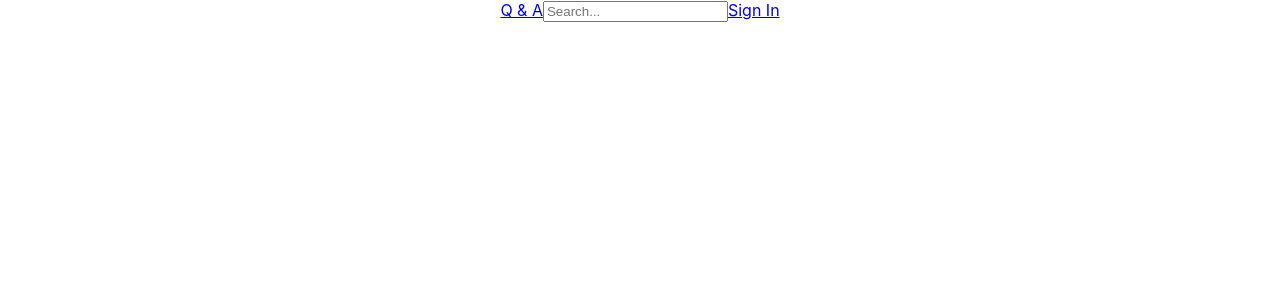
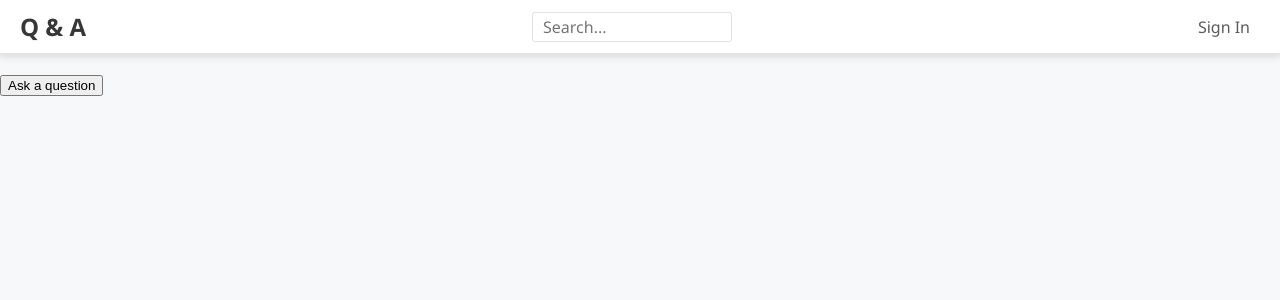
Before and after one commit to sanchezman18/frontend, a React (Create React App) app: page / in a window 1280 px wide. Shown: the top 300 px of the page. Built offline with nearby package versions, Linux system fonts and the light colour scheme.

Commit message:
css styles was added

```diff
--- a/package.json
+++ b/package.json
@@ -3,6 +3,8 @@
   "version": "0.1.0",
   "private": true,
   "dependencies": {
+    "@emotion/core": "^10.0.28",
+    "@emotion/styled": "^10.0.27",
     "@testing-library/jest-dom": "^4.2.4",
     "@testing-library/react": "^9.5.0",
     "@testing-library/user-event": "^7.2.1",
--- a/src/App.tsx
+++ b/src/App.tsx
@@ -2,14 +2,34 @@ import React from 'react';
 import logo from './logo.svg';
 import './App.css';
 import { Header } from './Header';
+import { HomePage } from './HomePage';
+import { gray2, fontSize, fontFamily } from './Styles';
 
-function App() {
+/** @jsx jsx */
+import { css, jsx } from '@emotion/core';
+
+/*function App() {
   debugger;
   return (
     <div className="App">
       <Header />
+      <HomePage />
     </div>
   );
-}
+}*/
+const App: React.FC = () => {
+  return (
+    <div
+      css={css`
+        font-family: ${fontFamily};
+        font-size: ${fontSize};
+        color: ${gray2};
+      `}
+    >
+      <Header />
+      <HomePage />
+    </div>
+  );
+};
 
 export default App;
--- a/src/Header.tsx
+++ b/src/Header.tsx
@@ -1,10 +1,72 @@
 import React from 'react';
+import { fontFamily, fontSize, gray1, gray2, gray5 } from './Styles';
+/** @jsx jsx */
+import { css, jsx } from '@emotion/core';
 
 export const Header = () => (
-  <div>
-    <a href="./">Q & A</a>
-    <input type="text" placeholder="Search..." />
-    <a href="./signin">
+  <div
+    css={css`
+      position: fixed;
+      box-sizing: border-box;
+      top: 0;
+      width: 100%;
+      display: flex;
+      align-items: center;
+      justify-content: space-between;
+      padding: 10px 20px;
+      background-color: #fff;
+      border-bottom: 1px solid ${gray5};
+      box-shadow: 0 3px 7px 0 rgba(110, 112, 114, 0.21);
+    `}
+  >
+    <a
+      href="./"
+      css={css`
+        font-size: 24px;
+        font-weight: bold;
+        color: ${gray1};
+        text-decoration: none;
+      `}
+    >
+      Q & A
+    </a>
+    <input
+      type="text"
+      placeholder="Search..."
+      css={css`
+        box-sizing: border-box;
+        font-family: ${fontFamily};
+        font-size: ${fontSize};
+        padding: 8px 10px;
+        border: 1px solid ${gray5};
+        border-radius: 3px;
+        color: ${gray2};
+        background-color: white;
+        width: 200px;
+        height: 30px;
+        :focus {
+          outline-color: ${gray5};
+        }
+      `}
+    />
+    <a
+      href="./signin"
+      css={css`
+        font-family: ${fontFamily};
+        font-size: ${fontSize};
+        padding: 5px 10px;
+        background-color: transparent;
+        color: ${gray2};
+        text-decoration: none;
+        cursor: pointer;
+        span {
+          margin-left: 10px;
+        }
+        :focus {
+          outline-color: ${gray5};
+        }
+      `}
+    >
       <span>Sign In</span>
     </a>
   </div>
--- /dev/null
+++ b/src/HomePage.tsx
@@ -0,0 +1,10 @@
+import React from 'react';
+
+export const HomePage = () => (
+  <div>
+    <div>
+      <h2>Unanswered Questions</h2>
+      <button>Ask a question</button>
+    </div>
+  </div>
+);
--- /dev/null
+++ b/src/Icons.tsx
@@ -0,0 +1,5 @@
+import React from 'react';
+import user from './user.svg';
+
+//export const UserIcons = () =>
+//<img src=(user) alt="User" width="12px" />;
--- /dev/null
+++ b/src/Styles.ts
@@ -0,0 +1,12 @@
+export const gray1 = '#383737';
+export const gray2 = '#5c5a5a';
+export const gray3 = '#857c81';
+export const gray4 = '#b9b9b9';
+export const gray5 = '#e3e2e2';
+export const gray6 = '#f7f8fa';
+export const primary1 = '#681c41';
+export const primary2 = '#824c67';
+export const accent1 = '#dbb365';
+export const accent2 = '#efd197';
+export const fontFamily = "'Segoe UI', 'Helvetica Neue',sans-serif";
+export const fontSize = '16px';
--- a/src/index.css
+++ b/src/index.css
@@ -1,13 +1,4 @@
 body {
   margin: 0;
-  font-family: -apple-system, BlinkMacSystemFont, 'Segoe UI', 'Roboto', 'Oxygen',
-    'Ubuntu', 'Cantarell', 'Fira Sans', 'Droid Sans', 'Helvetica Neue',
-    sans-serif;
-  -webkit-font-smoothing: antialiased;
-  -moz-osx-font-smoothing: grayscale;
+  background-color: #f7f8fa;
 }
-
-code {
-  font-family: source-code-pro, Menlo, Monaco, Consolas, 'Courier New',
-    monospace;
-}
```
Also changed, not shown: src/QuestionData.ts (added, +57 -0 lines), 1 other file (tests, documents, lock files or other folders).
